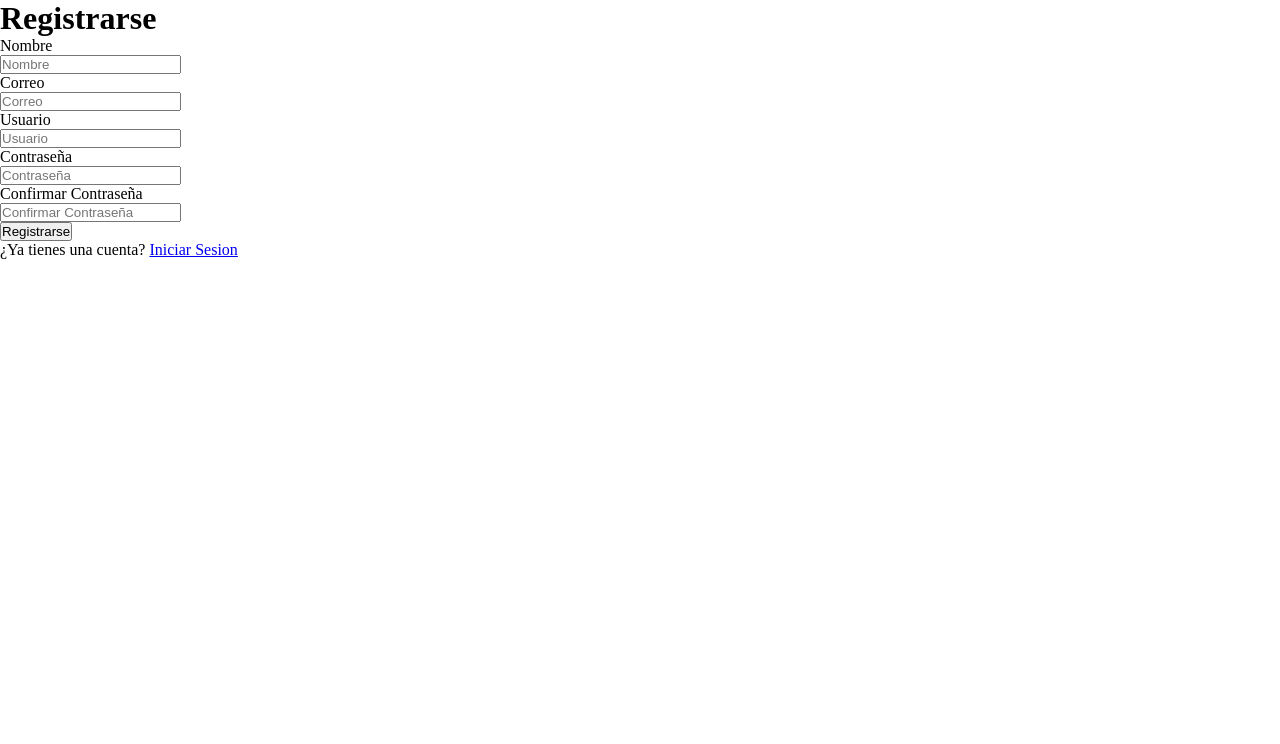
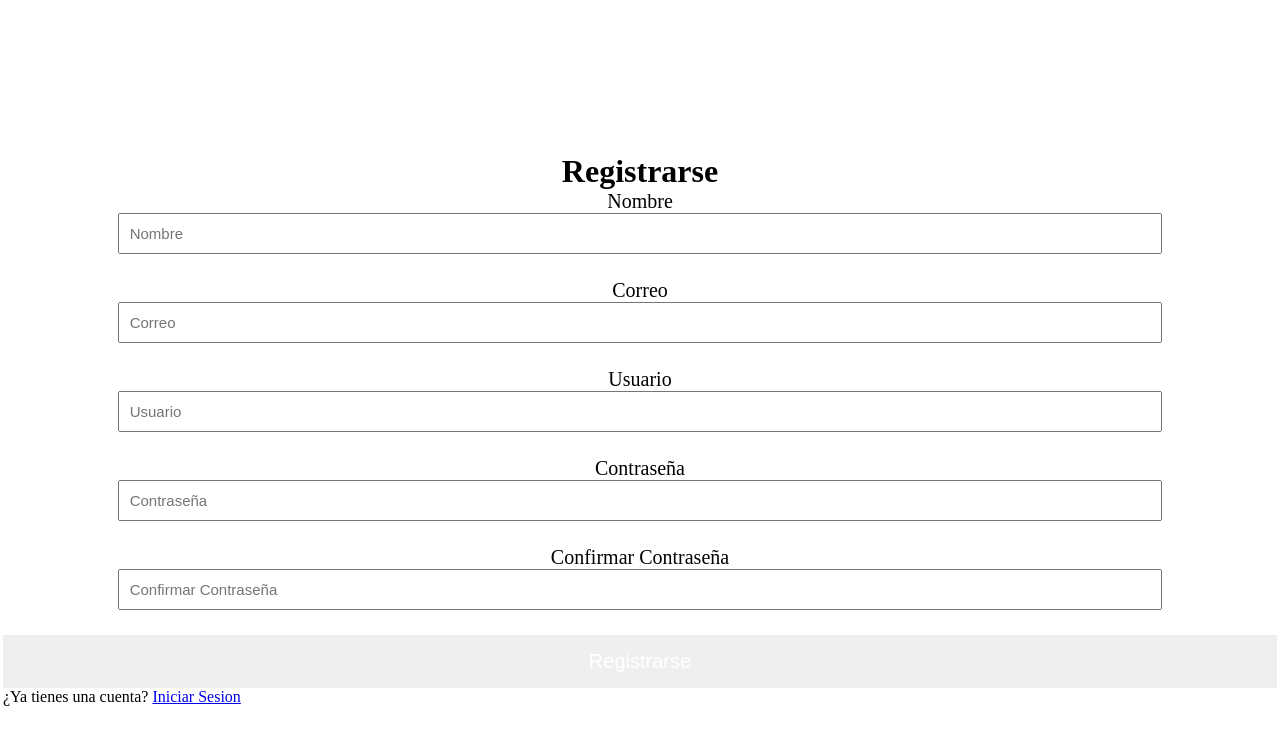
Before and after one commit to Meh8132/Proyecto, a plain HTML site: page registro.html in a window 1280 px wide. Drawn offline with Linux system fonts and the light colour scheme.

Commit message:
Update style.css

```diff
--- a/style.css
+++ b/style.css
@@ -106,4 +106,34 @@
     border-bottom: 1px solid black;
     padding-bottom: 10px;
 }
+
+
+
+.formulario {
+    margin-top: 150px;
+    padding: 3px;
+}
+.title_login{
+    text-align: center;
+    color: black;
+    font-size: 40 px;
+}
+.input-contenedor {
+    text-align: center;
+    font-size: 20px;
+    margin-bottom: 25px;
+}
+input[type="text"],input[type="password"]{
+    font-size: 15px;
+    width: 82%;
+    padding: 10px;
+}
+.button{
+    border: none;
+    width: 100%;
+    color: white;
+    font-size: 20px;
+    padding: 15px 20px;
+}
+
  /*   background-color: #009e6f*/
```
